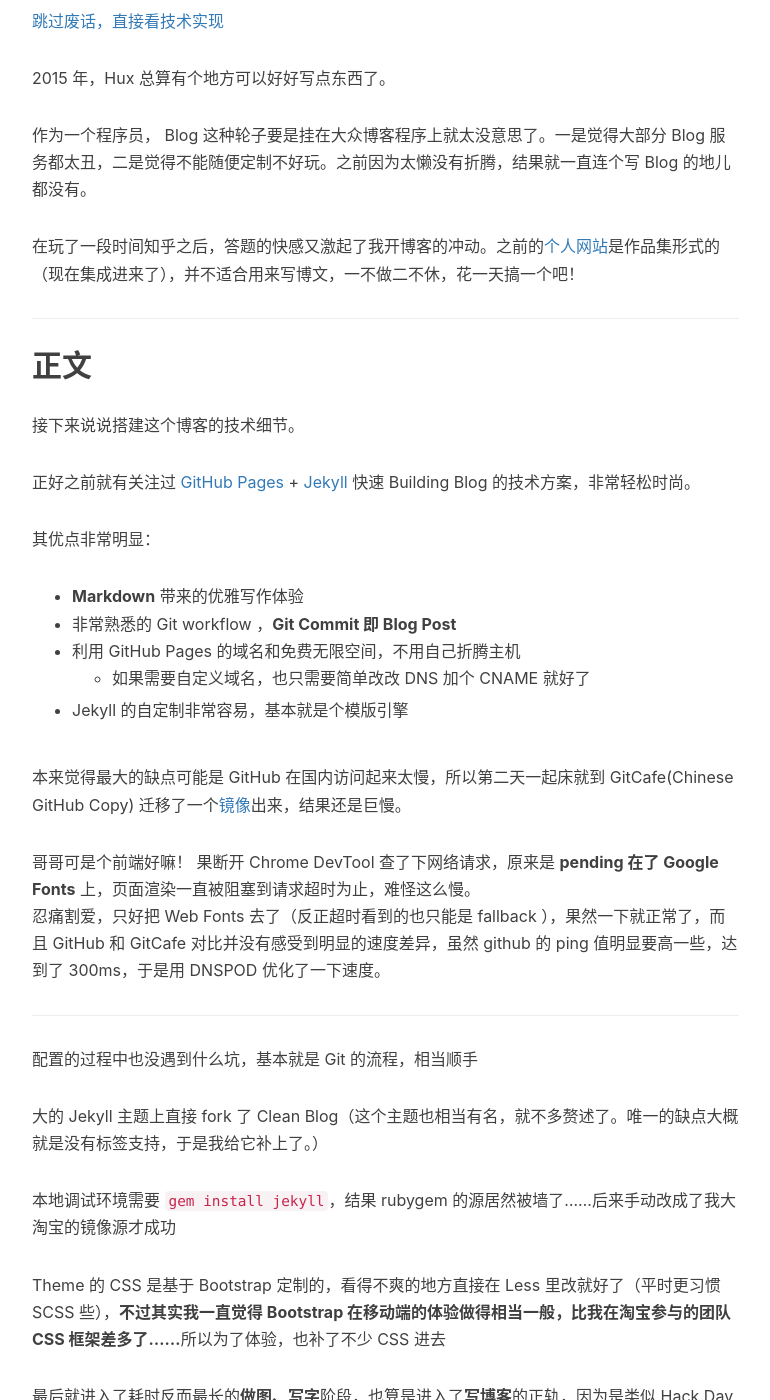
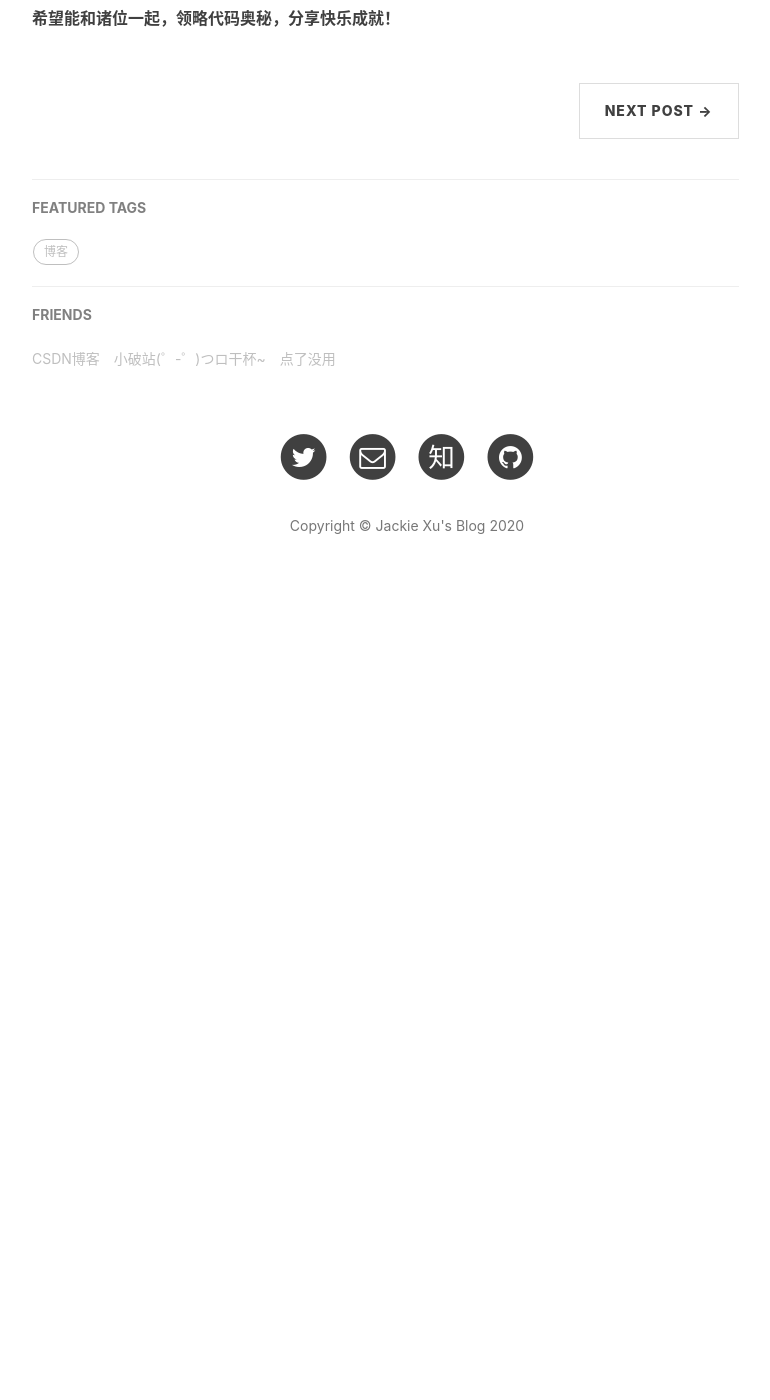
Before and after one commit to xj731231/xj731231.github.io, a Jekyll site: the page built from _posts/2014-01-29-hello-2015.markdown, in a window 1280 px wide and 1400 px high, scrolled down 751 px. Shown: the whole window, without its empty margins (233-1003 px from the left). Built offline with Jekyll 4.4.1, drawn with Linux system fonts in a browser that asks for light colours; nearby versions of some CDN libraries; comment, search, counter and statistics services are not loaded; after the commit the page ends 1381 px from its top, so only the background shows below that; some of the changed text lies outside the part shown.

Commit message:
Update 2014-01-29-hello-2015.markdown

```diff
--- a/_posts/2014-01-29-hello-2015.markdown
+++ b/_posts/2014-01-29-hello-2015.markdown
@@ -1,79 +1,18 @@
 ---
 layout:     post
-title:      "Welcome to Hux Blog"
+title:      "Welcome to Jackie Xu's Blog"
 subtitle:   " \"Hello World, Hello Blog\""
-date:       2015-01-29 12:00:00
-author:     "Hux"
+date:       2020-04-28 12:00:00
+author:     "Jackie Xu"
 header-img: "img/post-bg-2015.jpg"
 tags:
-    - 生活
+    - 博客
 ---
 
-> “Yeah It's on. ”
+> **“Yeah It's on. ”**
 
 
-## 前言
-
-Hux 的 Blog 就这么开通了。
-
-[跳过废话，直接看技术实现 ](#build)
+**博客开篇！一切正式开始**
 
 
-
-2015 年，Hux 总算有个地方可以好好写点东西了。
-
-
-作为一个程序员， Blog 这种轮子要是挂在大众博客程序上就太没意思了。一是觉得大部分 Blog 服务都太丑，二是觉得不能随便定制不好玩。之前因为太懒没有折腾，结果就一直连个写 Blog 的地儿都没有。
-
-在玩了一段时间知乎之后，答题的快感又激起了我开博客的冲动。之前的[个人网站](http://huangxuan.me/portfolio)是作品集形式的（现在集成进来了），并不适合用来写博文，一不做二不休，花一天搞一个吧！
-
-
-<p id = "build"></p>
----
-
-## 正文
-
-接下来说说搭建这个博客的技术细节。
-
-正好之前就有关注过 [GitHub Pages](https://pages.github.com/) + [Jekyll](http://jekyllrb.com/) 快速 Building Blog 的技术方案，非常轻松时尚。
-
-其优点非常明显：
-
-* **Markdown** 带来的优雅写作体验
-* 非常熟悉的 Git workflow ，**Git Commit 即 Blog Post**
-* 利用 GitHub Pages 的域名和免费无限空间，不用自己折腾主机
-	* 如果需要自定义域名，也只需要简单改改 DNS 加个 CNAME 就好了
-* Jekyll 的自定制非常容易，基本就是个模版引擎
-
-
-本来觉得最大的缺点可能是 GitHub 在国内访问起来太慢，所以第二天一起床就到 GitCafe(Chinese GitHub Copy) 迁移了一个[镜像](http://huxpro.gitcafe.io)出来，结果还是巨慢。
-
-哥哥可是个前端好嘛！ 果断开 Chrome DevTool 查了下网络请求，原来是 **pending 在了 Google Fonts** 上，页面渲染一直被阻塞到请求超时为止，难怪这么慢。
-忍痛割爱，只好把 Web Fonts 去了（反正超时看到的也只能是 fallback ），果然一下就正常了，而且 GitHub 和 GitCafe 对比并没有感受到明显的速度差异，虽然 github 的 ping 值明显要高一些，达到了 300ms，于是用 DNSPOD 优化了一下速度。
-
-
-
----
-
-配置的过程中也没遇到什么坑，基本就是 Git 的流程，相当顺手
-
-大的 Jekyll 主题上直接 fork 了 Clean Blog（这个主题也相当有名，就不多赘述了。唯一的缺点大概就是没有标签支持，于是我给它补上了。）
-
-本地调试环境需要 `gem install jekyll`，结果 rubygem 的源居然被墙了……后来手动改成了我大淘宝的镜像源才成功
-
-Theme 的 CSS 是基于 Bootstrap 定制的，看得不爽的地方直接在 Less 里改就好了（平时更习惯 SCSS 些），**不过其实我一直觉得 Bootstrap 在移动端的体验做得相当一般，比我在淘宝参与的团队 CSS 框架差多了……**所以为了体验，也补了不少 CSS 进去
-
-最后就进入了耗时反而最长的**做图、写字**阶段，也算是进入了**写博客**的正轨，因为是类似 Hack Day 的方式去搭这个站的，所以折腾折腾着大半夜就过去了。
-
-第二天考虑中文字体的渲染，fork 了 [Type is Beautiful](http://www.typeisbeautiful.com/) 的 `font` CSS，调整了字号，适配了 Win 的渣渲染，中英文混排效果好多了。
-
-
-## 后记
-
-回顾这个博客的诞生，纯粹是出于个人兴趣。在知乎相关问题上回答并获得一定的 star 后，我决定把这个博客主题当作一个小小的开源项目来维护。
-
-在经历 v1.0 - v1.5 的蜕变后，这个博客主题愈发完整，不但增加了诸多 UI 层的优化（opinionated）；在代码层面，更加丰富的配置项也使得这个主题拥有了更好的灵活性与可拓展性。而作为一个开源项目，我也积极的为其完善文档与解决 issue。
-
-如果你恰好逛到了这里，希望你也能喜欢这个博客主题。
-
-—— Hux 后记于 2015.10
+**希望能和诸位一起，领略代码奥秘，分享快乐成就！**
```
